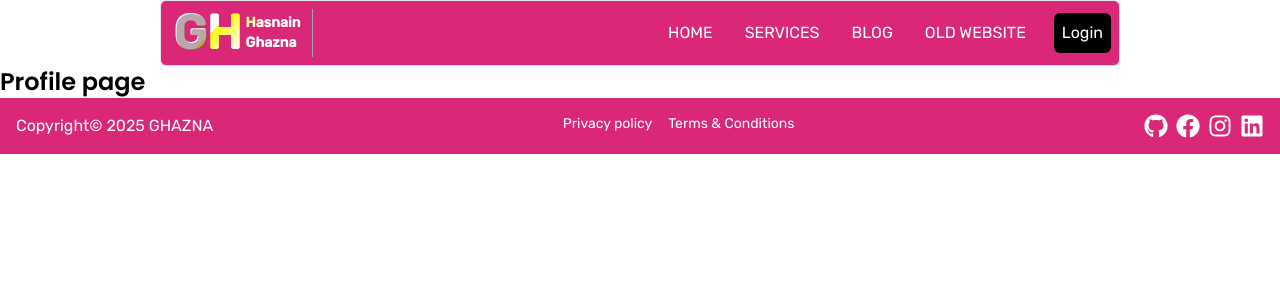
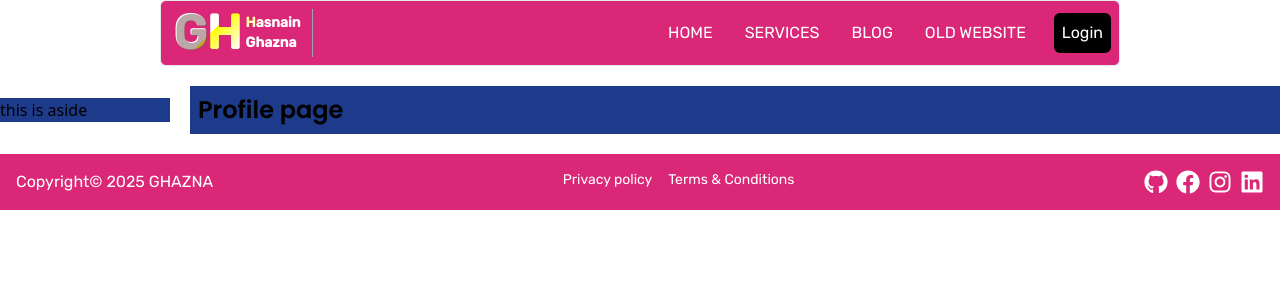
Before and after one commit to mhgkhan/ghazna, a Next.js app: page /profile in a window 1280 px wide. Shown: the top 300 px of the page. Built offline with nearby package versions, Linux system fonts and the light colour scheme.

Commit message:
Created layout for header

```diff
--- a/src/app/layout.js
+++ b/src/app/layout.js
@@ -80,7 +80,7 @@ export default function RootLayout({ children }) {
         className={`${headingsFont.variable} ${rubikFont.variable} antialiased`}
       >
         <main className="dark:bg-gray-800 bg-white dark:text-white text-black min-h-screen">
-          <Header />
+          <Header isLogged={false} />
           {children}
           <Footer />
         </main>
--- /dev/null
+++ b/src/app/profile/layout.js
@@ -0,0 +1,15 @@
+// import Header from "@/components/Header";
+
+
+export default async function ProfileRootLayout({ children }) {
+    return <>
+        <div className="flex items-center justify-between w-full my-5 h-full gap-5">
+            <aside className="w-[200px] h-full bg-blue-900">
+                this is aside
+            </aside>
+            <article className="w-full bg-blue-900 p-2">
+                {children}
+            </article>
+        </div>
+    </>
+}
--- a/src/components/Header.jsx
+++ b/src/components/Header.jsx
@@ -5,7 +5,7 @@ import { usePathname, useRouter } from "next/navigation";
 import { useEffect, useState } from "react";
 import { RxHamburgerMenu } from "react-icons/rx";
 
-export default function Header() {
+export default function Header({isLogged}) {
   const [openedNav, setOpenedNav] = useState(false);
   const pathname = usePathname();
   const router = useRouter();
@@ -67,9 +67,13 @@ export default function Header() {
               }
             )}
           </ul>
-          <button className="p-2 dark:bg-white bg-black rounded-md border-none dark:text-black text-white cursor-pointer" aria-label="Login" onClick={()=>router.push("/login")}>
+          {
+            isLogged?<button className="p-2 dark:bg-white bg-black rounded-md border-none dark:text-black text-white cursor-pointer" aria-label="Login" onClick={()=>router.push("/login")}>
+            Logout
+          </button>:<button className="p-2 dark:bg-white bg-black rounded-md border-none dark:text-black text-white cursor-pointer" aria-label="Login" onClick={()=>router.push("/login")}>
             Login
           </button>
+          }
 
         </nav>
       </div>
```
